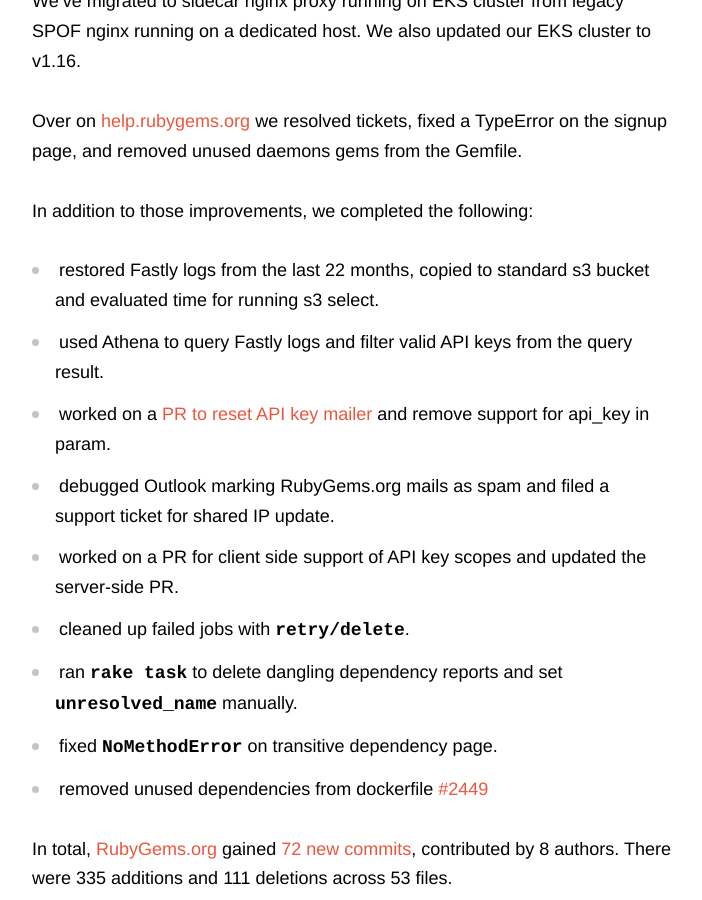
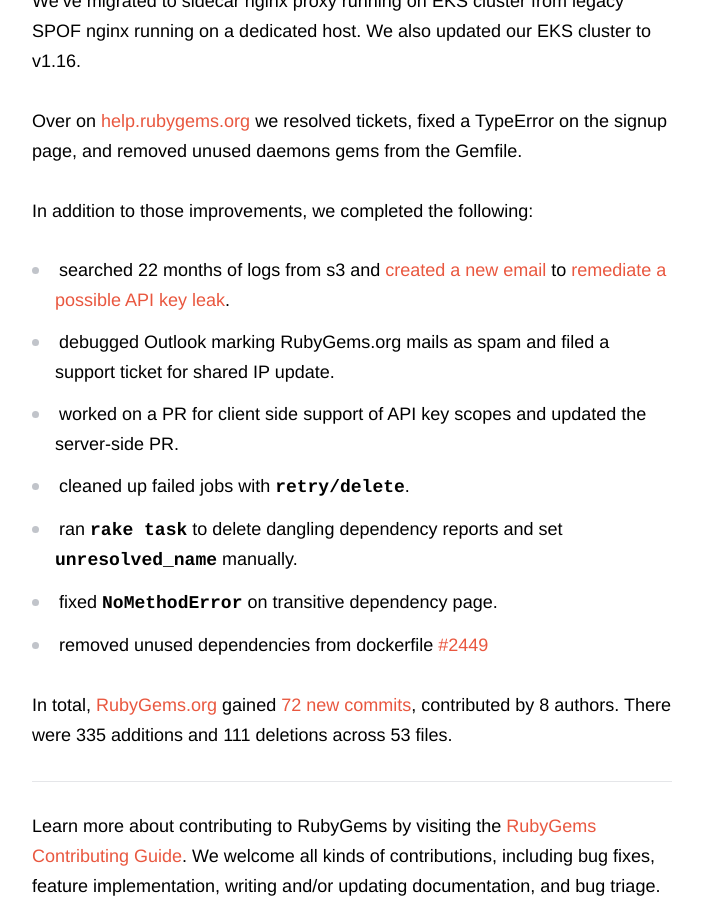
Before and after one commit to rubygems/rubygems.github.io, a Jekyll site: the page built from _posts/2020-08-13-july-rubygems-update.md, in a window 1280 px wide and 900 px high, scrolled down 1794 px. Shown: the whole window, without its empty margins (438-1140 px from the left). Built offline with Jekyll 4.4.1, drawn with Linux system fonts in a browser that asks for light colours; comment, search, counter and statistics services are not loaded.

Commit message:
Update _posts/2020-08-13-july-rubygems-update.md
Co-authored-by: André Arko <andre@arko.net>

```diff
--- a/_posts/2020-08-13-july-rubygems-update.md
+++ b/_posts/2020-08-13-july-rubygems-update.md
@@ -36,11 +36,7 @@
 
 In addition to those improvements, we completed the following:
 
--  restored Fastly logs from the last 22 months, copied to standard s3 bucket and evaluated time for running s3 select.
-
-- used Athena to query Fastly logs and filter valid API keys from the query result.
-
-- worked on a [PR to reset API key mailer](https://github.com/rubygems/rubygems.org/pull/2463) and remove support for api_key in param.
+- searched 22 months of logs from s3 and [created a new email](https://github.com/rubygems/rubygems.org/pull/2463) to [remediate a possible API key leak](https://blog.rubygems.org/2020/07/28/api-key-leak.html).
 
 - debugged Outlook marking RubyGems.org mails as spam and filed a support ticket for shared IP update.
 
```
